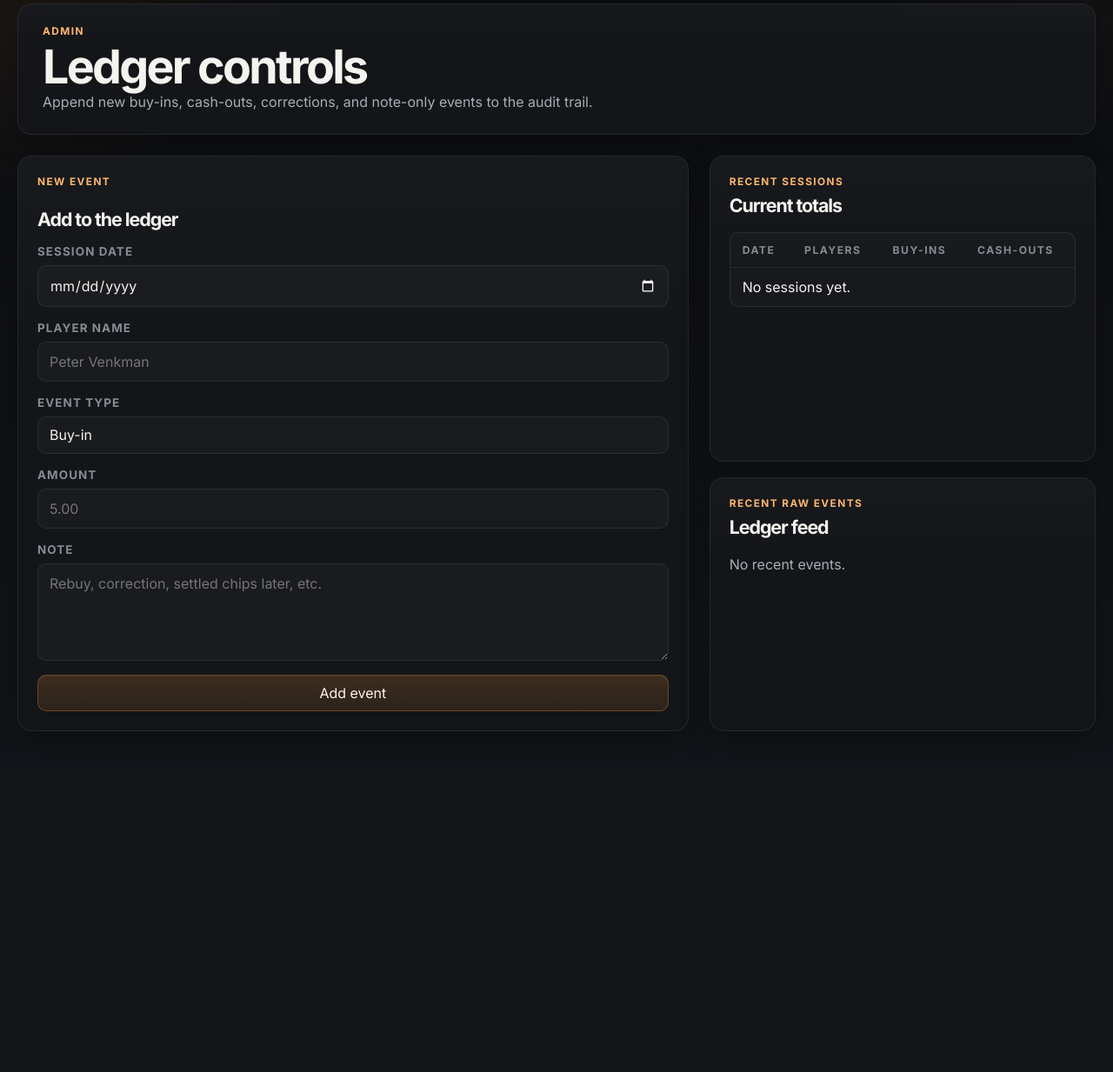
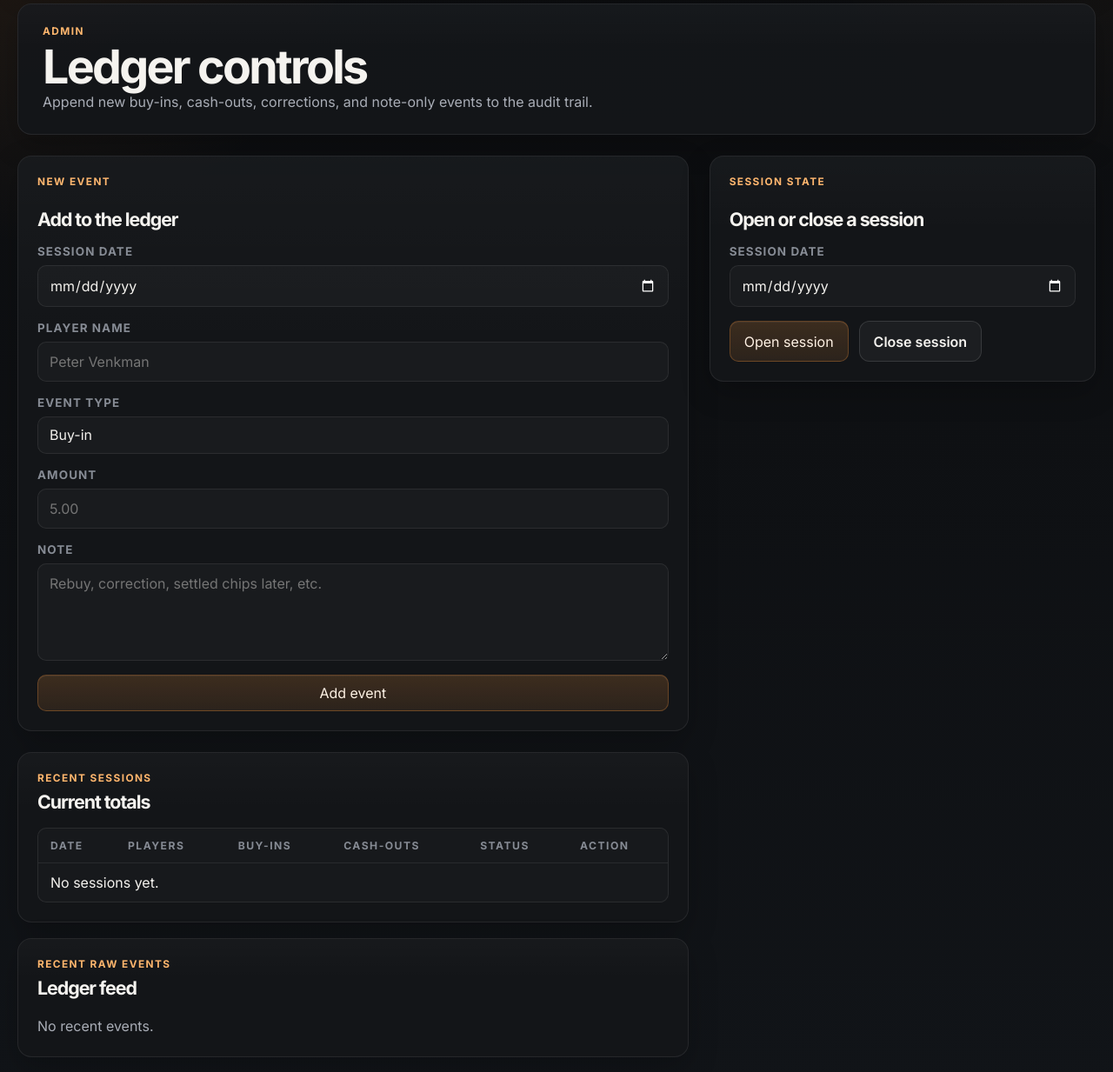
Before and after one commit to SowinskiBraeden/boker, a Flask app: page /admin in a window 1280 px wide. Shown: the part 132-1365 px from the top of the page at 87% size. Before the commit the page ends 973 px from the top, so only its background shows below. Run offline with Flask 3, Linux system fonts and the light colour scheme; the visitor is signed in with stand-in values (Sample User, id 1).

Commit message:
add session open/closed state to prevent modifications

```diff
--- a/app.py
+++ b/app.py
@@ -204,6 +204,36 @@ def admin_logout() -> str:
     return redirect(url_for("leaderboard"))
 
 
+@app.post("/admin/session-state")
+def admin_session_state() -> str:
+    if not is_admin():
+        flash("Admin login required.", "error")
+        return redirect(url_for("admin_login"))
+
+    session_date = request.form.get("session_date", "").strip()
+    state = request.form.get("state", "").strip()
+
+    if not session_date:
+        flash("Session date is required.", "error")
+        return redirect(url_for("admin_dashboard"))
+
+    if state not in {"open", "closed"}:
+        flash("Invalid session state.", "error")
+        return redirect(url_for("admin_dashboard"))
+
+    append_event(
+        DATA_PATH,
+        session_date=session_date,
+        player_name="",
+        event_type="session_open" if state == "open" else "session_close",
+        amount_cents=0,
+        note=f"Session marked {state}.",
+        actor=app.config["ADMIN_USERNAME"],
+    )
+    flash(f"Session marked {state}.", "success")
+    return redirect(url_for("admin_dashboard"))
+
+
 @app.route("/admin", methods=["GET", "POST"])
 def admin_dashboard() -> str:
     if not is_admin():
@@ -227,6 +257,17 @@ def admin_dashboard() -> str:
             flash("Amount must be a valid number.", "error")
             return redirect(url_for("admin_dashboard"))
 
+        events = load_events(DATA_PATH)
+        sessions = build_session_summaries(events)
+        status_by_date = {session.session_date: session.status for session in sessions}
+
+        if status_by_date.get(session_date, "closed") != "open":
+            flash(
+                "That session is closed. Open it first before adding player events.",
+                "error",
+            )
+            return redirect(url_for("admin_dashboard"))
+
         append_event(
             DATA_PATH,
             session_date=session_date,
@@ -242,10 +283,13 @@ def admin_dashboard() -> str:
     events = load_events(DATA_PATH)
     sessions = build_session_summaries(events)
     recent_sessions = sessions[:6]
-    recent_events = list(reversed(events[-10:]))
+    open_sessions = [session for session in sessions if session.status == "open"]
+    recent_events = list(reversed(events[-20:]))
+
     return render_template(
         "admin_dashboard.html",
         recent_sessions=recent_sessions,
+        open_sessions=open_sessions,
         recent_events=recent_events,
         player_names=unique_player_names(events),
     )
--- a/static/css/style.css
+++ b/static/css/style.css
@@ -760,6 +760,74 @@ td a:hover {
     align-items: stretch;
 }
 
+.button-row {
+    display: flex;
+    gap: 0.75rem;
+    flex-wrap: wrap;
+}
+
+.secondary-button {
+    appearance: none;
+    border: 1px solid rgba(255, 255, 255, 0.12);
+    background: rgba(255, 255, 255, 0.04);
+    color: var(--text-strong);
+    border-radius: 12px;
+    padding: 0.8rem 1rem;
+    font: inherit;
+    font-weight: 600;
+    cursor: pointer;
+}
+
+.secondary-button:hover {
+    background: rgba(255, 255, 255, 0.07);
+}
+
+.status-badge {
+    display: inline-flex;
+    align-items: center;
+    justify-content: center;
+    min-width: 5.5rem;
+    padding: 0.35rem 0.65rem;
+    border-radius: 999px;
+    font-size: 0.78rem;
+    font-weight: 700;
+    letter-spacing: 0.06em;
+    text-transform: uppercase;
+}
+
+.status-open {
+    color: #f59e0b;
+    background: rgba(245, 158, 11, 0.12);
+    border: 1px solid rgba(245, 158, 11, 0.24);
+}
+
+.status-closed {
+    color: #94a3b8;
+    background: rgba(148, 163, 184, 0.1);
+    border: 1px solid rgba(148, 163, 184, 0.2);
+}
+
+.inline-action-form {
+    margin: 0;
+}
+
+.table-action-button {
+    appearance: none;
+    border: 1px solid rgba(255, 255, 255, 0.1);
+    background: rgba(255, 255, 255, 0.04);
+    color: var(--text-strong);
+    border-radius: 10px;
+    padding: 0.45rem 0.7rem;
+    font: inherit;
+    font-size: 0.88rem;
+    font-weight: 600;
+    cursor: pointer;
+}
+
+.table-action-button:hover {
+    background: rgba(255, 255, 255, 0.07);
+}
+
 @media (max-width: 980px) {
     .site-shell {
         width: min(100% - 24px, 100%);
--- a/stats.py
+++ b/stats.py
@@ -41,6 +41,11 @@ class SessionEntry:
 class SessionSummary:
     session_date: str
     entries: list[SessionEntry]
+    status: str = "closed"
+
+    @property
+    def is_open(self) -> bool:
+        return self.status == "open"
 
     @property
     def total_buy_in_cents(self) -> int:
@@ -120,35 +125,66 @@ def net_tone(value_cents: int) -> str:
 
 def build_session_summaries(events: list[EventRow]) -> list[SessionSummary]:
     grouped: dict[tuple[str, str], SessionEntry] = {}
+    by_session: dict[str, list[SessionEntry]] = defaultdict(list)
+    session_status: dict[str, str] = {}
+    session_dates_seen: set[str] = set()
 
     for event in events:
-        key = (event["session_date"], event["player_name"])
+        session_date = event["session_date"]
+        event_type = event["event_type"]
+
+        if not session_date:
+            continue
+
+        session_dates_seen.add(session_date)
+
+        if event_type == "session_open":
+            session_status[session_date] = "open"
+            continue
+
+        if event_type == "session_close":
+            session_status[session_date] = "closed"
+            continue
+
+        player_name = event["player_name"].strip()
+        if not player_name:
+            continue
+
+        key = (session_date, player_name)
         if key not in grouped:
             grouped[key] = SessionEntry(
-                session_date=event["session_date"],
-                player_name=event["player_name"],
+                session_date=session_date,
+                player_name=player_name,
             )
 
         entry = grouped[key]
-        if event["event_type"] == "buyin":
+
+        if event_type == "buyin":
             entry.buy_in_cents += event["amount_cents"]
-        elif event["event_type"] == "cashout":
+        elif event_type == "cashout":
             entry.cash_out_cents += event["amount_cents"]
 
         if event["note"]:
             entry.notes.append(event["note"])
 
-    by_session: dict[str, list[SessionEntry]] = defaultdict(list)
     for entry in grouped.values():
         by_session[entry.session_date].append(entry)
 
-    sessions = [
-        SessionSummary(
-            session_date=session_date,
-            entries=sorted(entries, key=lambda entry: entry.player_name.casefold()),
+    sessions: list[SessionSummary] = []
+    for session_date in session_dates_seen:
+        entries = sorted(
+            by_session.get(session_date, []),
+            key=lambda entry: entry.player_name.casefold(),
         )
-        for session_date, entries in by_session.items()
-    ]
+
+        sessions.append(
+            SessionSummary(
+                session_date=session_date,
+                entries=entries,
+                status=session_status.get(session_date, "closed"),
+            )
+        )
+
     sessions.sort(key=lambda session: session.session_date, reverse=True)
     return sessions
 
@@ -306,4 +342,7 @@ def session_events(events: list[EventRow], session_date: str) -> list[EventRow]:
 
 
 def unique_player_names(events: list[EventRow]) -> list[str]:
-    return sorted({event["player_name"] for event in events}, key=str.casefold)
+    return sorted(
+        {event["player_name"] for event in events if event["player_name"].strip()},
+        key=str.casefold,
+    )
--- a/storage.py
+++ b/storage.py
@@ -30,7 +30,7 @@ class EventRow(TypedDict):
     actor: str
 
 
-VALID_EVENT_TYPES = {"buyin", "cashout", "note"}
+VALID_EVENT_TYPES = {"buyin", "cashout", "note", "session_open", "session_close"}
 
 
 def ensure_data_file(csv_path: Path) -> None:
@@ -63,7 +63,9 @@ def load_events(csv_path: Path) -> list[EventRow]:
                 )
             )
 
-    events.sort(key=lambda event: (event["session_date"], event["created_at"], event["id"]))
+    events.sort(
+        key=lambda event: (event["session_date"], event["created_at"], event["id"])
+    )
     return events
 
 
--- a/templates/admin_dashboard.html
+++ b/templates/admin_dashboard.html
@@ -51,6 +51,21 @@
         <button class="primary-button" type="submit">Add event</button>
     </form>
 
+    <form class="panel form-card" method="post" action="{{ url_for('admin_session_state') }}">
+        <p class="eyebrow">Session state</p>
+        <h2>Open or close a session</h2>
+
+        <label>
+            <span>Session date</span>
+            <input type="date" name="session_date" required>
+        </label>
+
+        <div class="button-row">
+            <button class="primary-button" type="submit" name="state" value="open">Open session</button>
+            <button class="secondary-button" type="submit" name="state" value="closed">Close session</button>
+        </div>
+    </form>
+
     <div class="stack-gap">
         <section class="panel">
             <div class="panel-header">
@@ -67,15 +82,36 @@
                             <th>Players</th>
                             <th>Buy-ins</th>
                             <th>Cash-outs</th>
+                            <th>Status</th>
+                            <th>Action</th>
                         </tr>
                     </thead>
                     <tbody>
                         {% for session in recent_sessions %}
                         <tr>
-                            <td><a href="{{ url_for('session_detail', session_date=session.session_date) }}">{{ session.session_date | pretty_date }}</a></td>
+                            <td>
+                                <a href="{{ url_for('session_detail', session_date=session.session_date) }}">
+                                    {{ session.session_date | pretty_date }}
+                                </a>
+                            </td>
                             <td>{{ session.entries|length }}</td>
                             <td>{{ session.total_buy_in_cents | money }}</td>
                             <td>{{ session.total_cash_out_cents | money }}</td>
+                            <td>
+                                <span class="status-badge status-{{ session.status }}">
+                                    {{ session.status }}
+                                </span>
+                            </td>
+                            <td>
+                                <form method="post" action="{{ url_for('admin_session_state') }}" class="inline-action-form">
+                                    <input type="hidden" name="session_date" value="{{ session.session_date }}">
+                                    {% if session.status == "open" %}
+                                        <button class="table-action-button" type="submit" name="state" value="closed">Close</button>
+                                    {% else %}
+                                        <button class="table-action-button" type="submit" name="state" value="open">Reopen</button>
+                                    {% endif %}
+                                </form>
+                            </td>
                         </tr>
                         {% else %}
                         <tr>
--- a/templates/sessions.html
+++ b/templates/sessions.html
@@ -21,6 +21,7 @@
             <thead>
                 <tr>
                     <th>Date</th>
+                    <th>Status</th>
                     <th>Players</th>
                     <th>Total Buy-ins</th>
                     <th>Total Cash-outs</th>
@@ -31,6 +32,9 @@
                 {% for session in sessions %}
                 <tr>
                     <td><a href="{{ url_for('session_detail', session_date=session.session_date) }}">{{ session.session_date | pretty_date }}</a></td>
+                    <td><span class="status-badge status-{{ session.status }}">
+                        {{ session.status }}
+                    </span></td>
                     <td>{{ session.entries|length }}</td>
                     <td>{{ session.total_buy_in_cents | money }}</td>
                     <td>{{ session.total_cash_out_cents | money }}</td>
```
